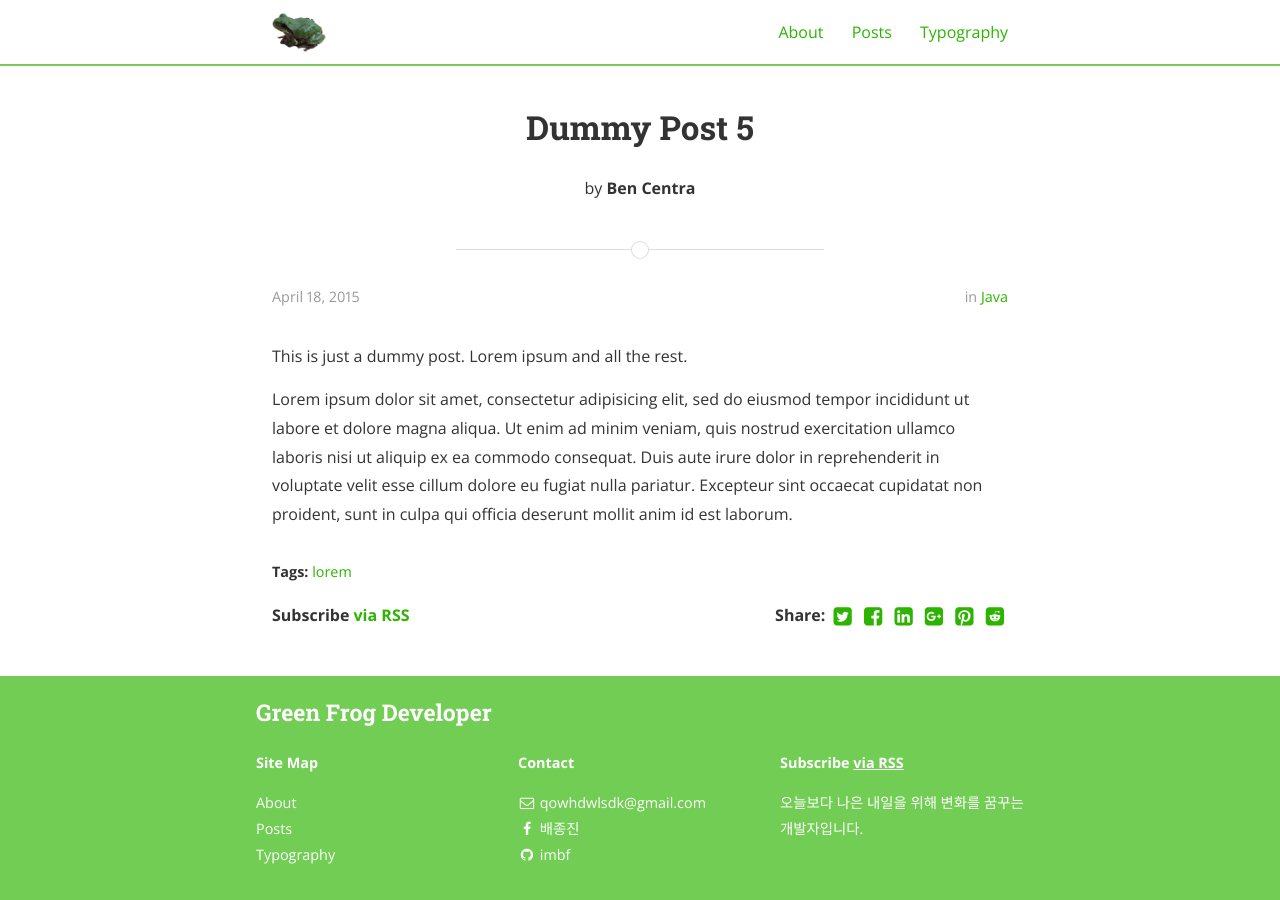
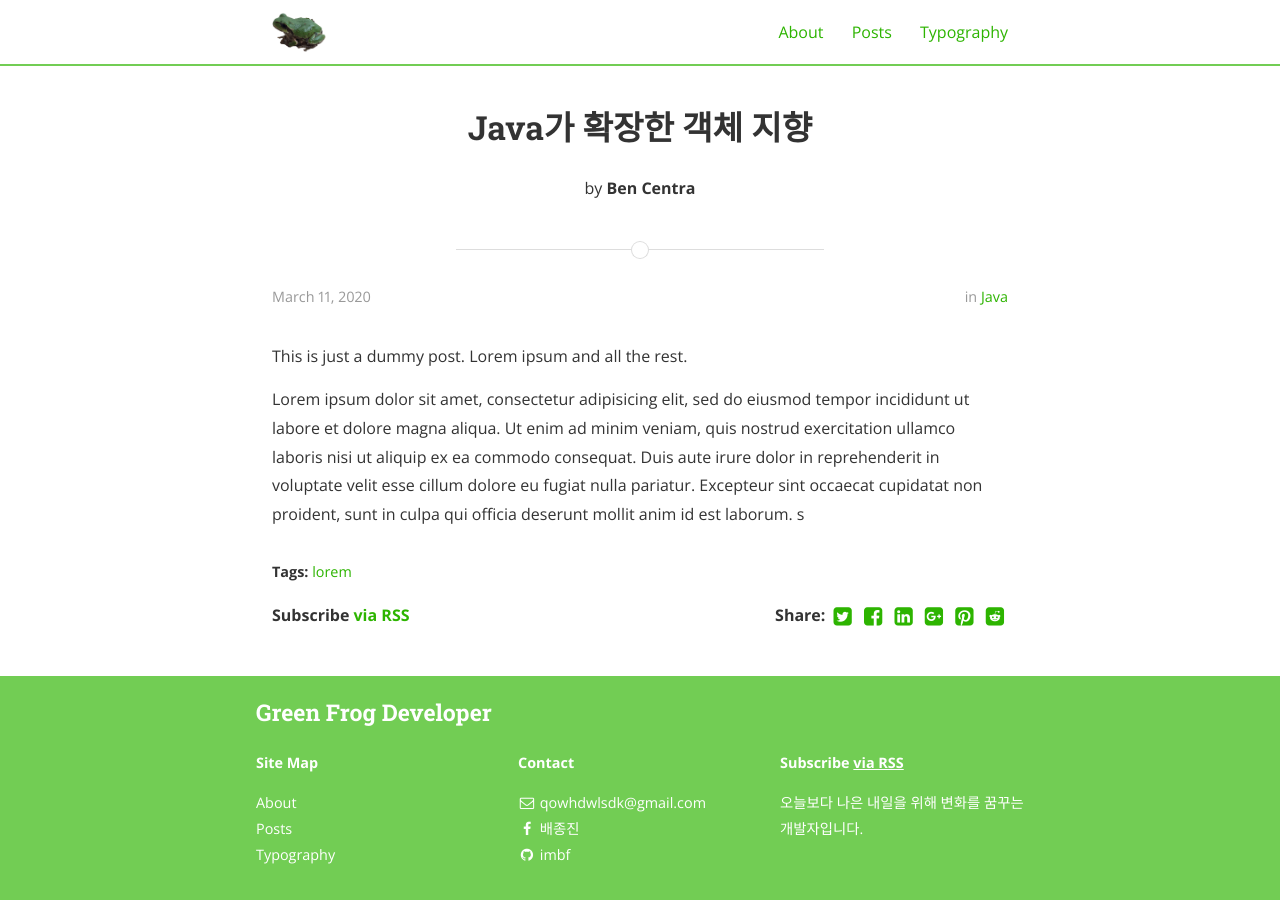
Before and after one commit to imbf/imbf.github.io, a Jekyll site: the page built from _posts/2020-03-11-Java가확장한객체지향.md, in a window 1280 px wide. Built offline with Jekyll 4.4.1, drawn with Linux system fonts in a browser that asks for light colours; nearby versions of some CDN libraries.

```diff
--- a/_posts/2015-04-18-dummy5.md
+++ b/_posts/2020-03-11-Java가확장한객체지향.md
@@ -1,7 +1,7 @@
 ---
 layout: post
-title:  "Dummy Post 5"
-date:   2015-04-18T14:25:52-05:00
+title:  "Java가 확장한 객체 지향"
+date:   2020-03-11 16:25
 author: Ben Centra
 categories: Java
 tags: lorem
@@ -15,3 +15,4 @@
 consequat. Duis aute irure dolor in reprehenderit in voluptate velit esse
 cillum dolore eu fugiat nulla pariatur. Excepteur sint occaecat cupidatat non
 proident, sunt in culpa qui officia deserunt mollit anim id est laborum.
+s
```
Also changed, not shown: posts.md (+1 -1 lines), 10 other files.
